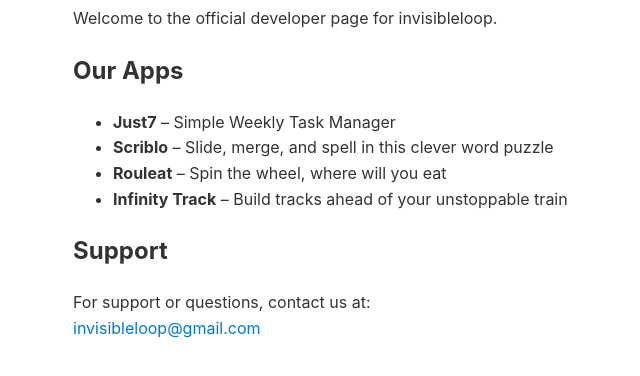
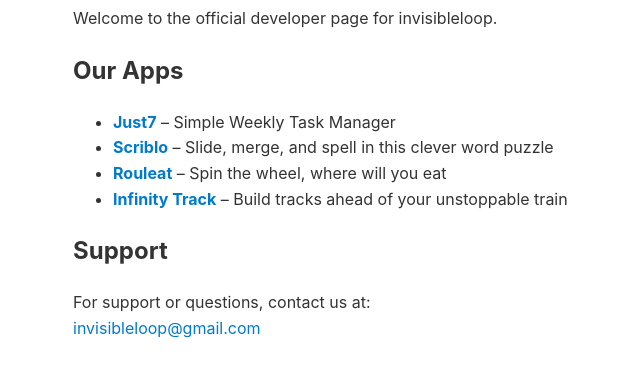
Before and after one commit to invisibleloop/invisibleloop.github.io, a plain HTML site: page index.html in a window 1280 px wide. Shown: the part 136-512 px from the top of the page, without its empty margins (267-907 px from the left). Drawn offline with Linux system fonts and the light colour scheme.

Commit message:
Update index.html

```diff
--- a/index.html
+++ b/index.html
@@ -28,10 +28,14 @@
 
     <h2>Our Apps</h2>
     <ul>
-      <li><strong>Just7</strong> – Simple Weekly Task Manager</li>
-      <li><strong>Scriblo</strong> – Slide, merge, and spell in this clever word puzzle</li>
-      <li><strong>Rouleat</strong> – Spin the wheel, where will you eat</li>
-      <li><strong>Infinity Track</strong> – Build tracks ahead of your unstoppable train</li>
+      <li><strong><a href="https://invisibleloop.github.io/app-support/just7.html">Just7</a></strong> – Simple
+  Weekly Task Manager</li>
+      <li><strong><a href="https://invisibleloop.github.io/app-support/scriblo.html">Scriblo</a></strong> –
+  Slide, merge, and spell in this clever word puzzle</li>
+      <li><strong><a href="https://invisibleloop.github.io/app-support/rouleat.html">Rouleat</a></strong> – Spin
+  the wheel, where will you eat</li>
+      <li><strong><a href="https://invisibleloop.github.io/app-support/infinity-track.html">Infinity
+  Track</a></strong> – Build tracks ahead of your unstoppable train</li>
     </ul>
 
     <h2>Support</h2>
```
